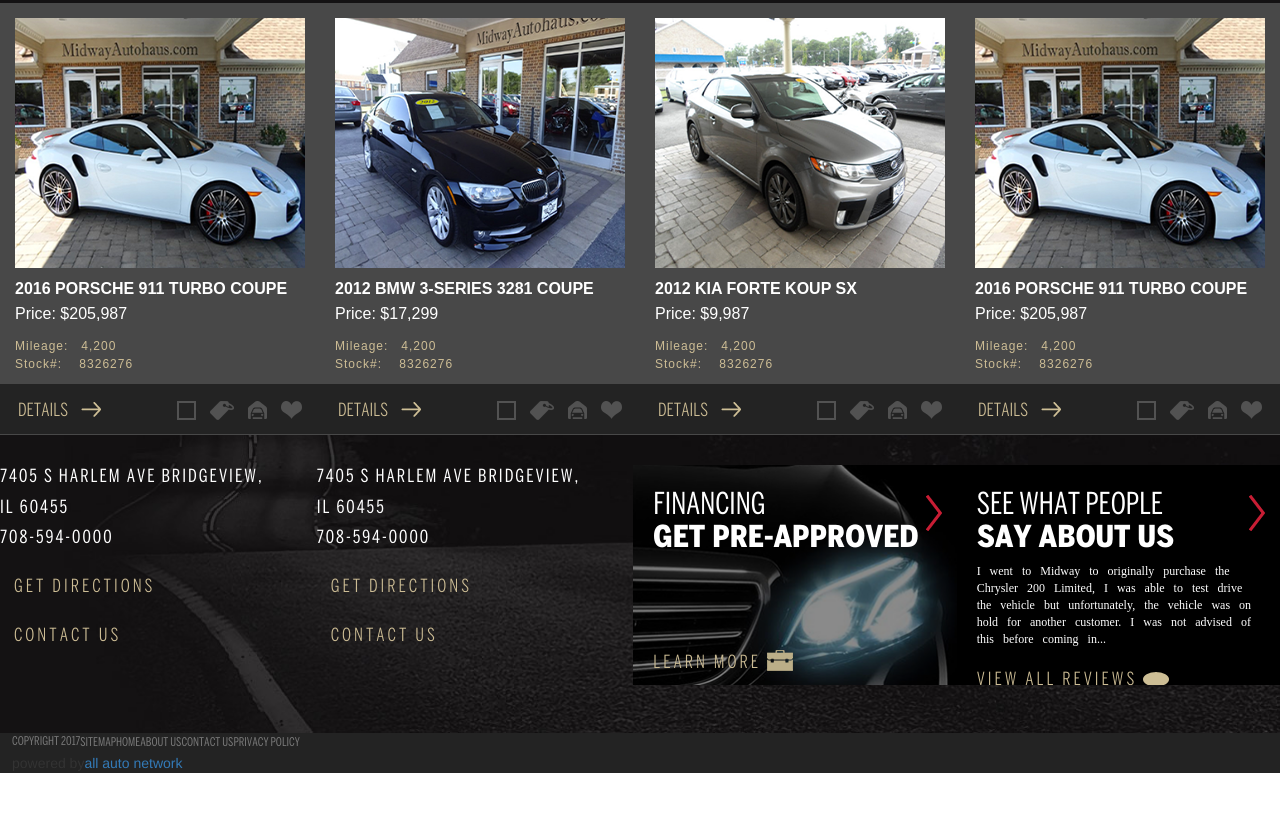
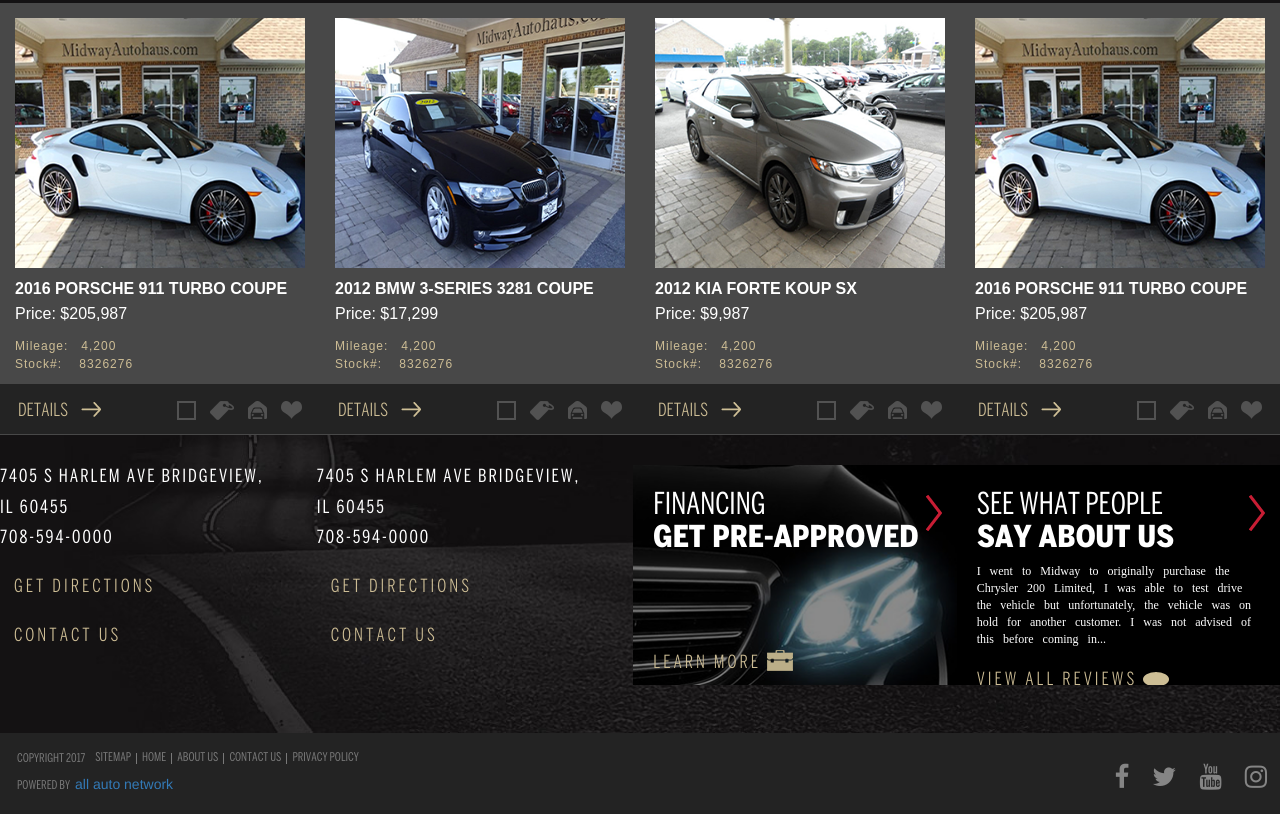
Before and after one commit to sergey19822211/Car, a website: page working/index.html in a window 1280 px wide. Shown: the part 839-1653 px from the top of the page. Before the commit the page ends 1612 px from the top, so only its background shows below. Drawn offline with Linux system fonts and the light colour scheme; files whose address does not match are found by name.

Commit message:
desctop version

```diff
--- a/working/index.html
+++ b/working/index.html
@@ -719,7 +719,7 @@
 	</div>
 </section>
 <!--============================================================================
-====================================RESULT====================================
+====================================FOOTER====================================
 ============================================================================ -->
 <section id="footer">
 	<div class="container">
@@ -734,7 +734,15 @@
 					<li><a href="#" class = "footer-menu-list__item">privacy policy</a></li>
 				</ul>
 			</div>
-			<span>powered by</span><a href="#">all auto network</a>
+			<span class = "powered">powered by</span><a href="#">all auto network</a>
+			<div class="footer-social">
+				<ul class="social-list">
+					<li><a href="#" class = "social-list__item"><i class="fa fa-facebook"  aria-hidden="liue"></i></a></li>
+					<li><a href="#" class = "social-list__item"><i class="fa fa-twitter"   aria-hidden="liue"></i></a></li>
+					<li><a href="#" class = "social-list__item"><i class="fa fa-youtube"   aria-hidden="liue"></i></a></li>
+					<li><a href="#" class = "social-list__item"><i class="fa fa-instagram" aria-hidden="liue"></i></a></li>
+				</ul>
+			</div>
 		</div>
 	</div>
 </section>
--- a/working/scss/mystyle.scss
+++ b/working/scss/mystyle.scss
@@ -694,7 +694,12 @@
   letter-spacing: 3px;
   a{
     color: #cdbd95;
+    transition: color 1s;
+    &:hover{
+      color: #00cbff;
+    }
   }
+
 }
 
 .info-block-finance{
@@ -760,6 +765,7 @@
 ================================================*/
 #footer{
   background-color: #232323;
+  padding: 20px 0;
 }
 
 .footer-menu-list__item{
@@ -775,11 +781,36 @@
 
 .footer-menu-list{
   display: flex;
+  margin-bottom: 10px;
   li {
+    border-right: 1px solid #797979;
+    line-height: 10px;
+    padding: 0 5px;
     &:first-child:hover{
       color: #797979;
     }
+    &:first-child{
+      color: #797979;
+      margin-top: 1px;
+      border: none;
+    }
+    &:last-child{
+      border: none;
+    }
   }
+}
+
+.powered{
+  @extend .footer-menu-list__item;
+  margin: 0 5px;
+  &:hover{
+    color: #797979;
+  }
+}
+
+.footer-social{
+  float: right;
+  margin-top: -10px;
 }
 /*================================================
 ====================MEDIA====================
```
Also changed, not shown: working/css/mystyle.css, working/img/slide2.jpg, working/img/slide3.jpg.
